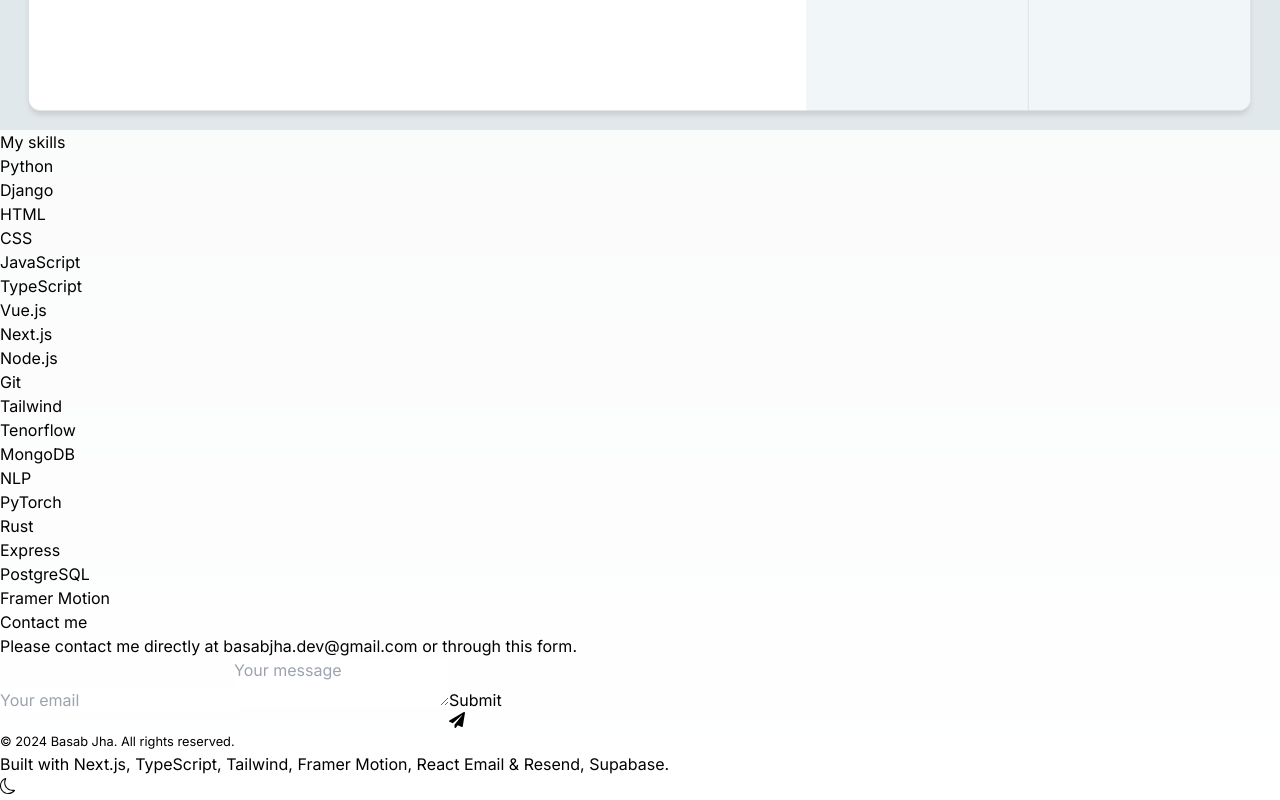
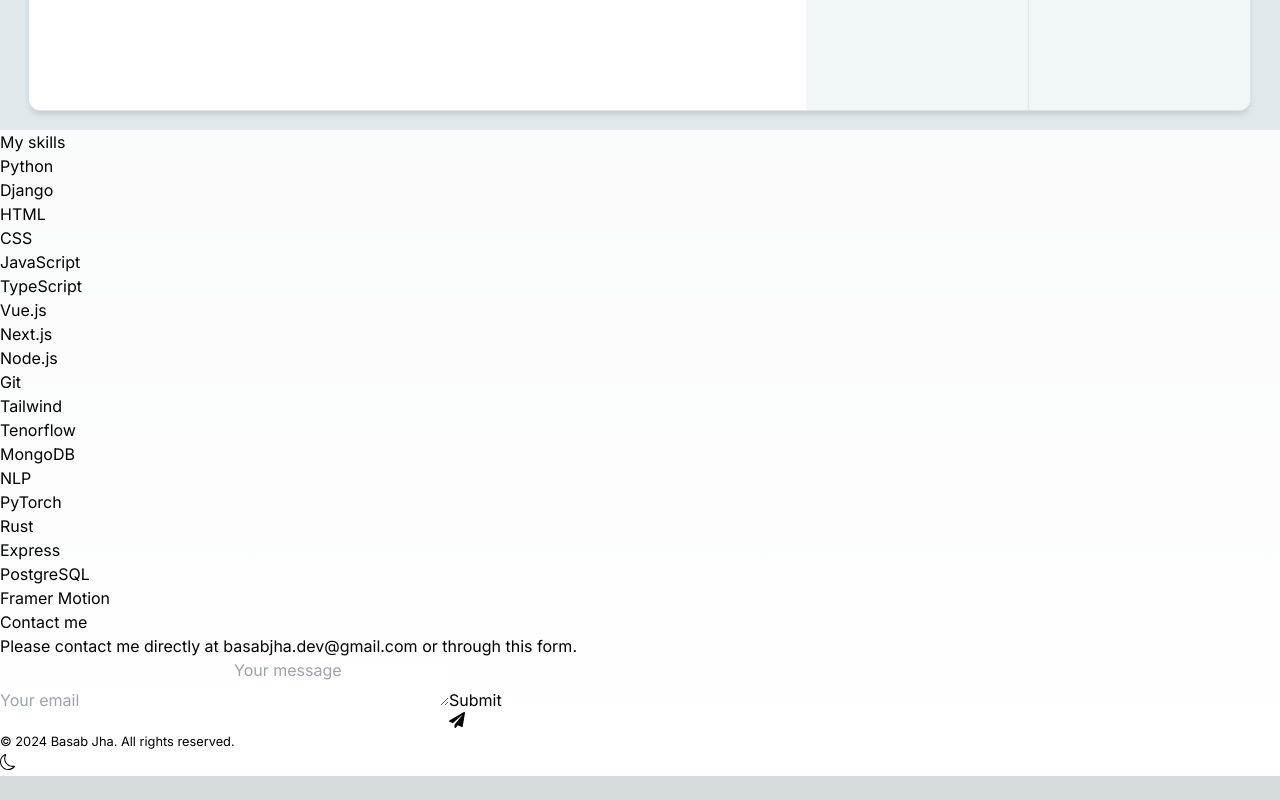
Before and after one commit to comethrusws/portfoliov2, a Next.js app: page / in a window 1280 px wide. Shown: the part 4849-5649 px from the top of the page. After the commit the page ends 5625 px from the top, so only its background shows below. Built offline with nearby package versions, Linux system fonts and the light colour scheme.

Commit message:
Commit #8: Footer changes

```diff
--- a/components/footer.tsx
+++ b/components/footer.tsx
@@ -6,11 +6,6 @@
       <small className="mb-2 block text-xs">
         &copy; 2024 Basab Jha. All rights reserved.
       </small>
-      <p className="text-xs">
-        Built with
-        Next.js, TypeScript, Tailwind,
-        Framer Motion, React Email & Resend, Supabase.
-      </p>
     </footer>
   );
 }
```
